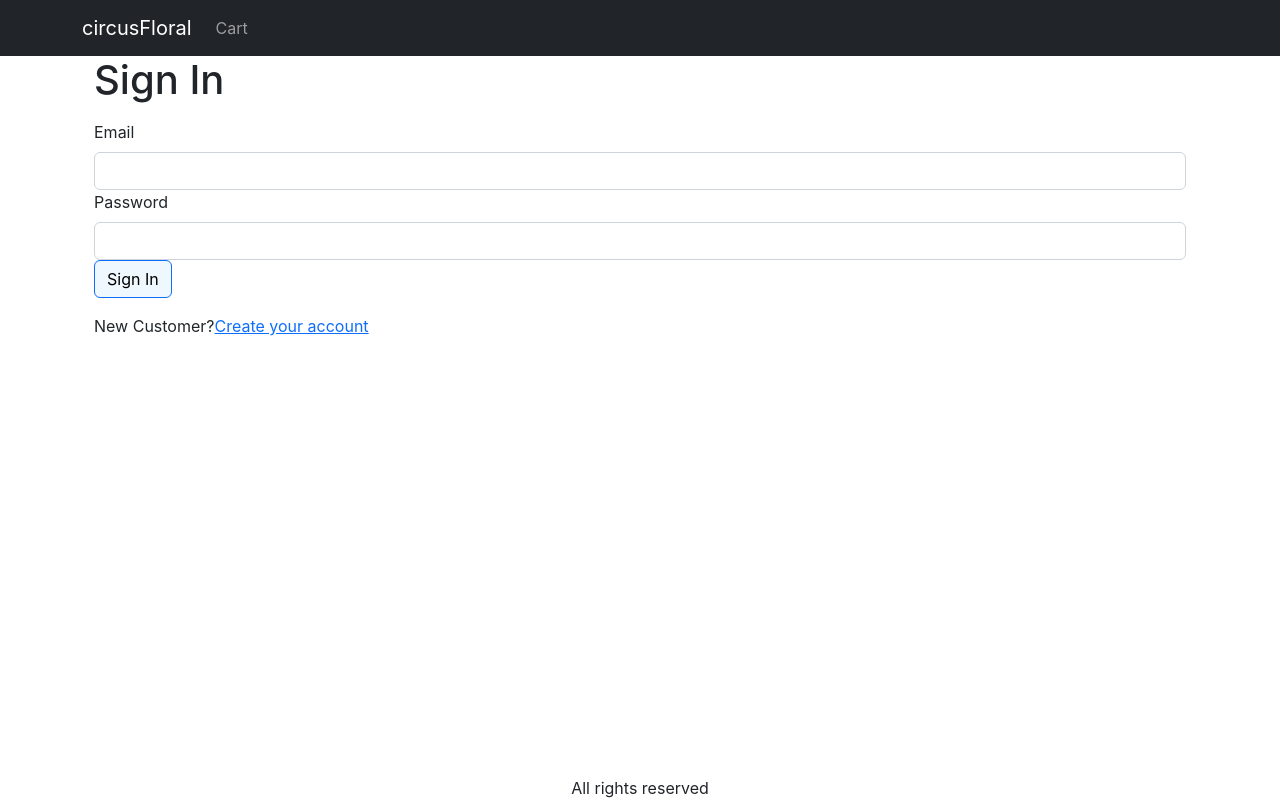
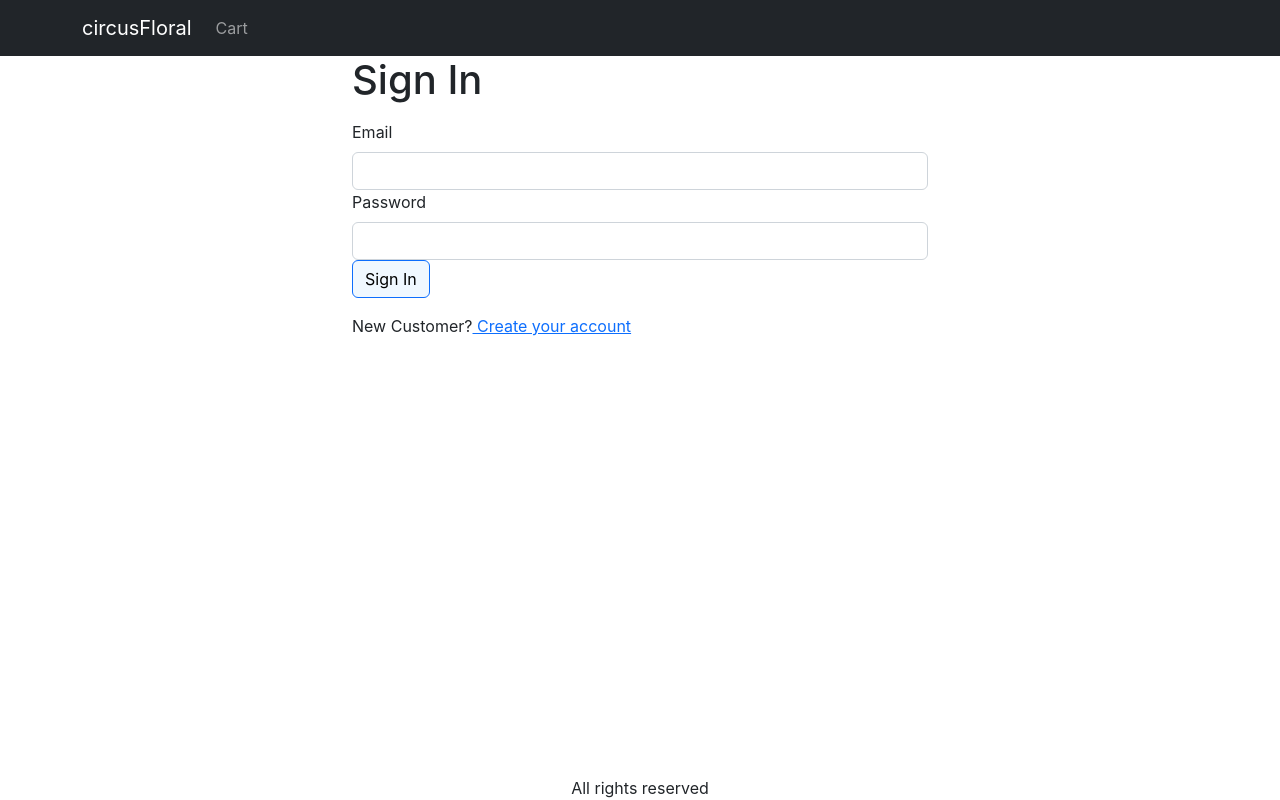
Before and after one commit to bsullit/circusFloral, a React (Create React App) app in the folder frontend/: page /cart/signin in a window 1280 px wide. Built offline with nearby package versions, Linux system fonts and the light colour scheme.

Commit message:
cleaning up

```diff
--- a/frontend/src/index.css
+++ b/frontend/src/index.css
@@ -45,3 +45,7 @@ main {
 .img-thumbnail {
   height: 80px;
 }
+
+.small-container {
+  max-width: 600px;
+}
--- a/frontend/src/screens/SignInScreen.js
+++ b/frontend/src/screens/SignInScreen.js
@@ -33,7 +33,7 @@ export default function SignInScreen() {
         </div>
         <div className="mb-3">
           New Customer?
-          <Link to={`signin?redirect${redirect}`}>Create your account</Link>
+          <Link to={`signin?redirect${redirect}`}> Create your account</Link>
         </div>
       </Form>
     </Container>
```
